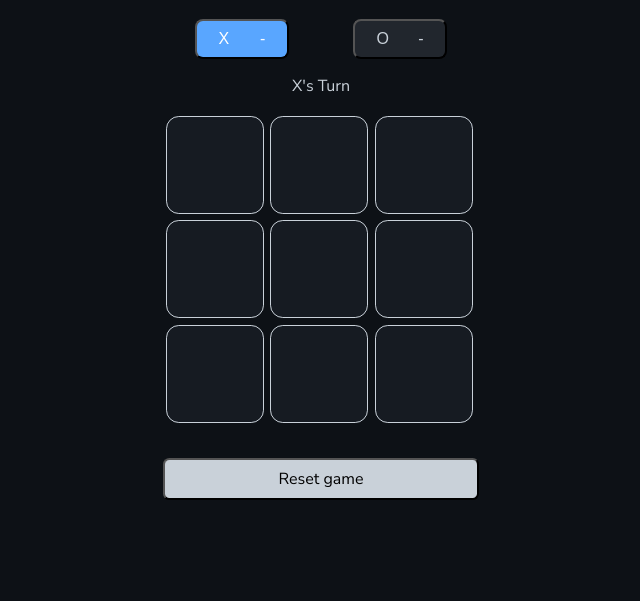
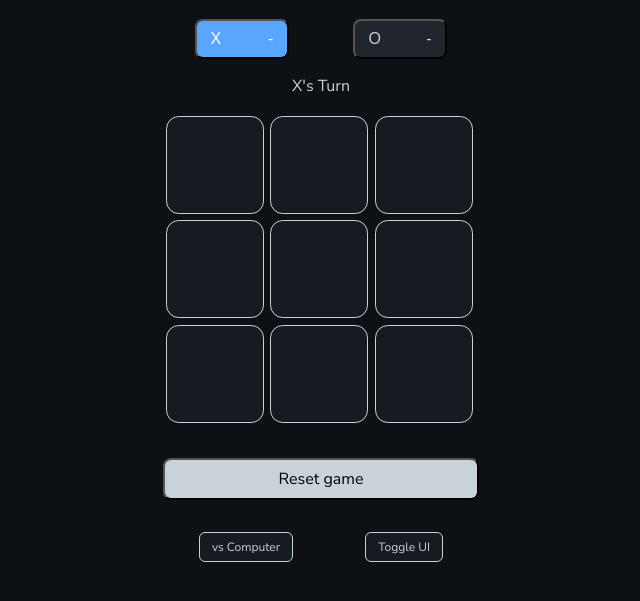
Before and after one commit to cheddachedda/noughts-and-crosses, a plain HTML site: page index.html in a window 1280 px wide. Shown: the part 99-700 px from the top of the page, without its empty margins (319-959 px from the left). Drawn offline with Linux system fonts and the light colour scheme.

Commit message:
Add settings-bar, functionality for choose-opponent-type

```diff
--- a/css/board.css
+++ b/css/board.css
@@ -12,6 +12,7 @@
   border: 0.05em solid #C9D1D9;
   border-radius: 0.4em;
   color: #C9D1D9;
+  cursor: pointer;
   display: flex;
   font-size: 4vh;
   justify-content: center;
@@ -36,6 +37,7 @@
   background-color: #C9D1D9;
   border: 0.05em solid #C9D1D9;
   color: #0D1116;
+  cursor: default;
   margin: 0.15em;
   height: 2.9em;
   width: 2.9em;
--- a/css/reset.css
+++ b/css/reset.css
@@ -1,9 +1,10 @@
 #reset-button {
   background-color: #C9D1D9;
-  border-radius: 0.4em;
+  border-radius: 0.5em;
+  cursor: pointer;
   font-family: Nunito Sans, sans-serif;
   font-size: 2vh;
-  margin: 2em 0 0 0;
+  margin: 2em 0;
   padding: 0.5em;
   width: 100%;
 }
--- a/css/scoreboard.css
+++ b/css/scoreboard.css
@@ -10,7 +10,6 @@
   border-radius: 0.5em;
   font-size: 2vh;
   color: #C9D1D9;
-
   width: 30%;
 }
 
@@ -21,7 +20,7 @@
 
 .player-button-content {
   display: flex;
-  padding: 0.5em 1em;
+  padding: 0.5em;
 }
 
 .player-token {
--- /dev/null
+++ b/css/settings-bar.css
@@ -0,0 +1,21 @@
+.settings-bar {
+  display: flex;
+  justify-content: space-around;
+}
+
+.settings-button {
+  background-color: #161B22;
+  border: 1px solid #C9D1D9;
+  border-radius: 0.5em;
+  color: #C9D1D9;
+  cursor: pointer;
+  font-family: Nunito Sans, sans-serif;
+  font-size: 1.5vh;
+  padding: 0.5em 1em;
+}
+
+.settings-button:hover, .settings-button:focus {
+  background-color: #59A6FF;
+  border: 1px solid #59A6FF;
+  color: white;
+}
--- a/index.html
+++ b/index.html
@@ -8,6 +8,7 @@
   <meta name="author" content="Daniel Nguyen">
   <!-- Styles -->
   <link rel="stylesheet" href="css/style.css">
+  <link rel="stylesheet" href="css/settings-bar.css">
   <link rel="stylesheet" href="css/header.css">
   <link rel="stylesheet" href="css/scoreboard.css">
   <link rel="stylesheet" href="css/message.css">
@@ -70,6 +71,11 @@
 
       <button id="reset-button">Reset game</button>
 
+      <div class="settings-bar">
+        <button class="settings-button" id="choose-opponent-type">vs Computer</button>
+        <button class="settings-button" id="toggle-ui">Toggle UI</button>
+      </div>
+
     </main>
 
   </div>
--- a/js/frontend.js
+++ b/js/frontend.js
@@ -87,8 +87,8 @@ const HANDLERS = {
 
     if (GAME.settings.opponentType === 'Computer') {
       GAME.computerPlay()
+      setTimeout(() => RENDER.render(), 1000);
       $('#blip-audio')[0].play();
-      setTimeout(() => RENDER.render(), 1000);
     }
   },
 
@@ -96,6 +96,18 @@ const HANDLERS = {
     GAME.reset();
     RENDER.resetBoard();
     RENDER.render();
+  },
+
+  clickChangeOpponent: function () {
+    if (GAME.settings.opponentType === 'Friend') {
+      GAME.settings.opponentType = 'Computer';
+      $('#choose-opponent-type').text('vs Computer');
+    } else if (GAME.settings.opponentType === 'Computer') {
+      GAME.settings.opponentType = 'Friend';
+      $('#choose-opponent-type').text('vs Friend');
+    }
+
+    this.clickReset();
   },
 }
 
@@ -108,4 +120,8 @@ $(document).ready(function () {
   $('#reset-button').on('click', function () {
     HANDLERS.clickReset();
   });
+
+  $('#choose-opponent-type').on('click', function () {
+    HANDLERS.clickChangeOpponent();
+  })
 });
```
